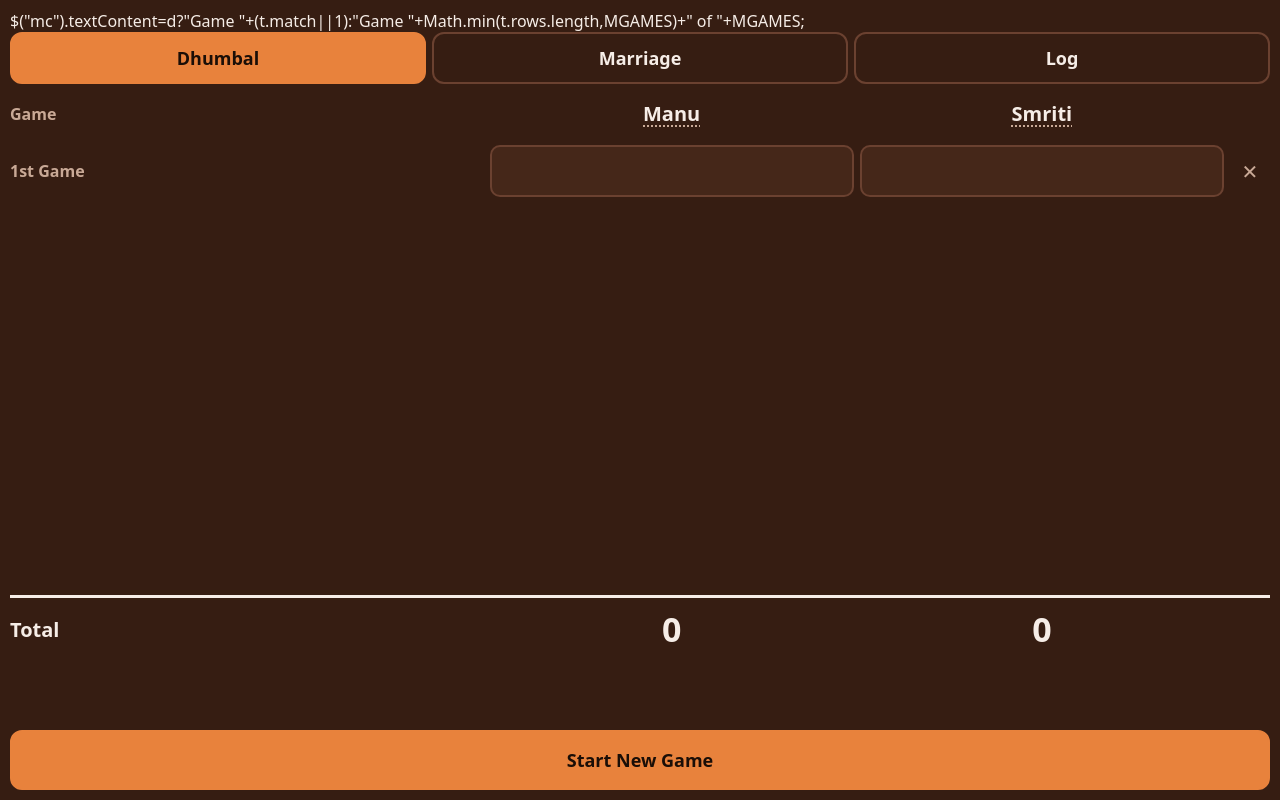
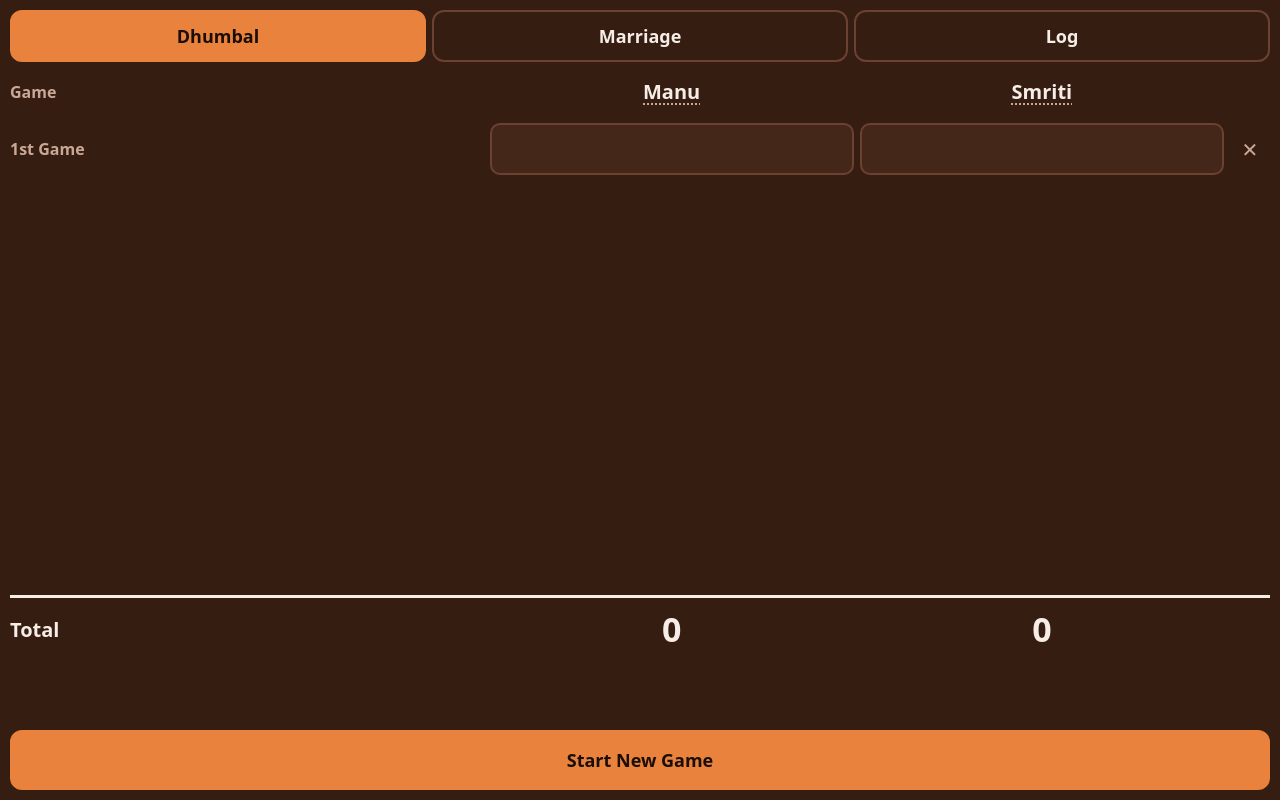
Before and after one commit to hillstribeco/taastasina, a plain HTML site: page index.html in a window 1280 px wide. Drawn offline with Linux system fonts and the light colour scheme.

```diff
--- a/index.html
+++ b/index.html
@@ -67,7 +67,7 @@ dialog p{font-size:19px;font-weight:700;margin:0 0 14px;line-height:1.35}
 </style>
 </head>
 <body>
-<div id="mc" hidden></div>  $("mc").textContent=d?"Game "+(t.match||1):"Game "+Math.min(t.rows.length,MGAMES)+" of "+MGAMES;
+<div id="mc" hidden></div>
 <div class="tabs">
   <button class="tab" data-t="d">Dhumbal</button>
   <button class="tab" data-t="m">Marriage</button>
```
